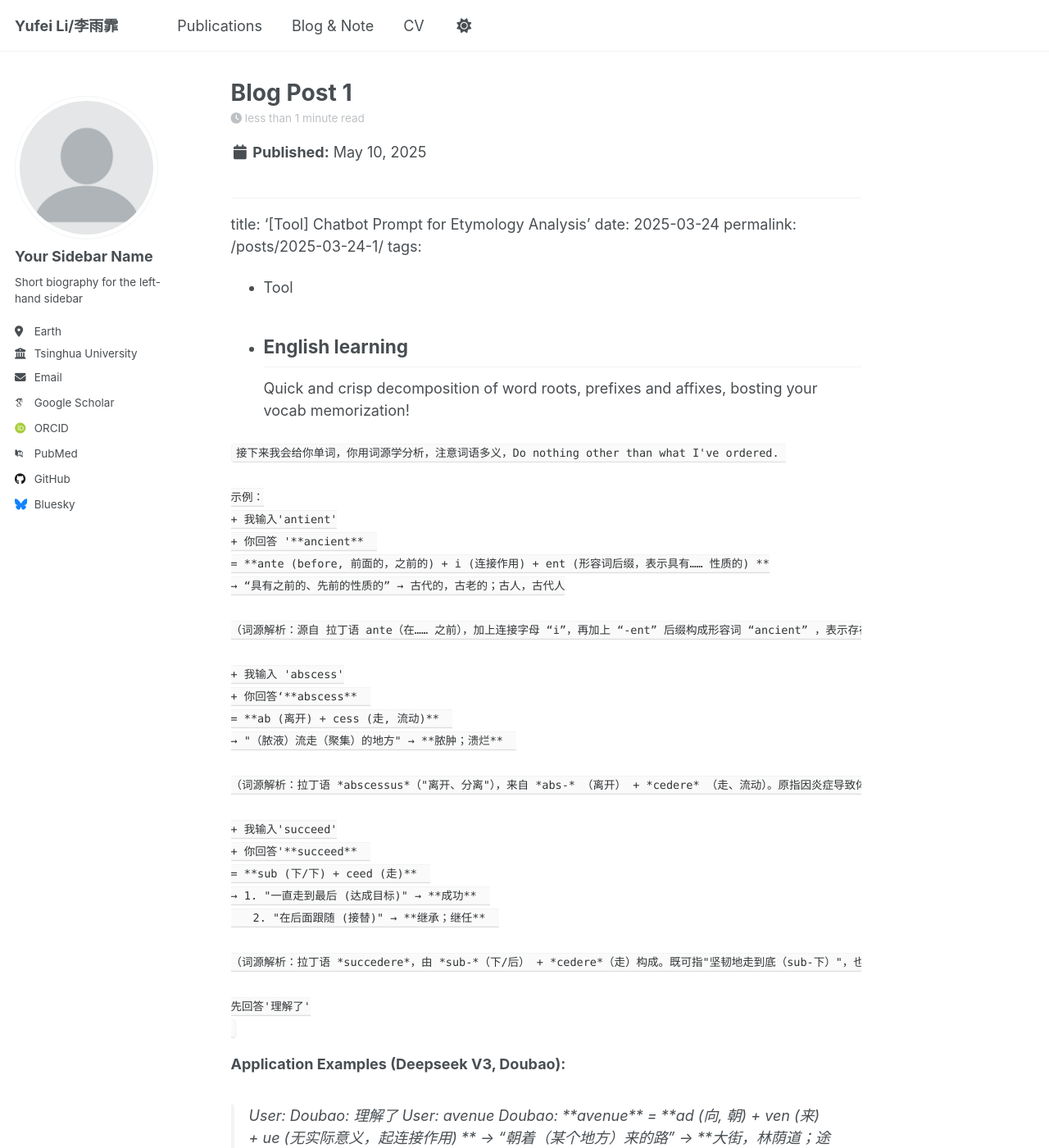
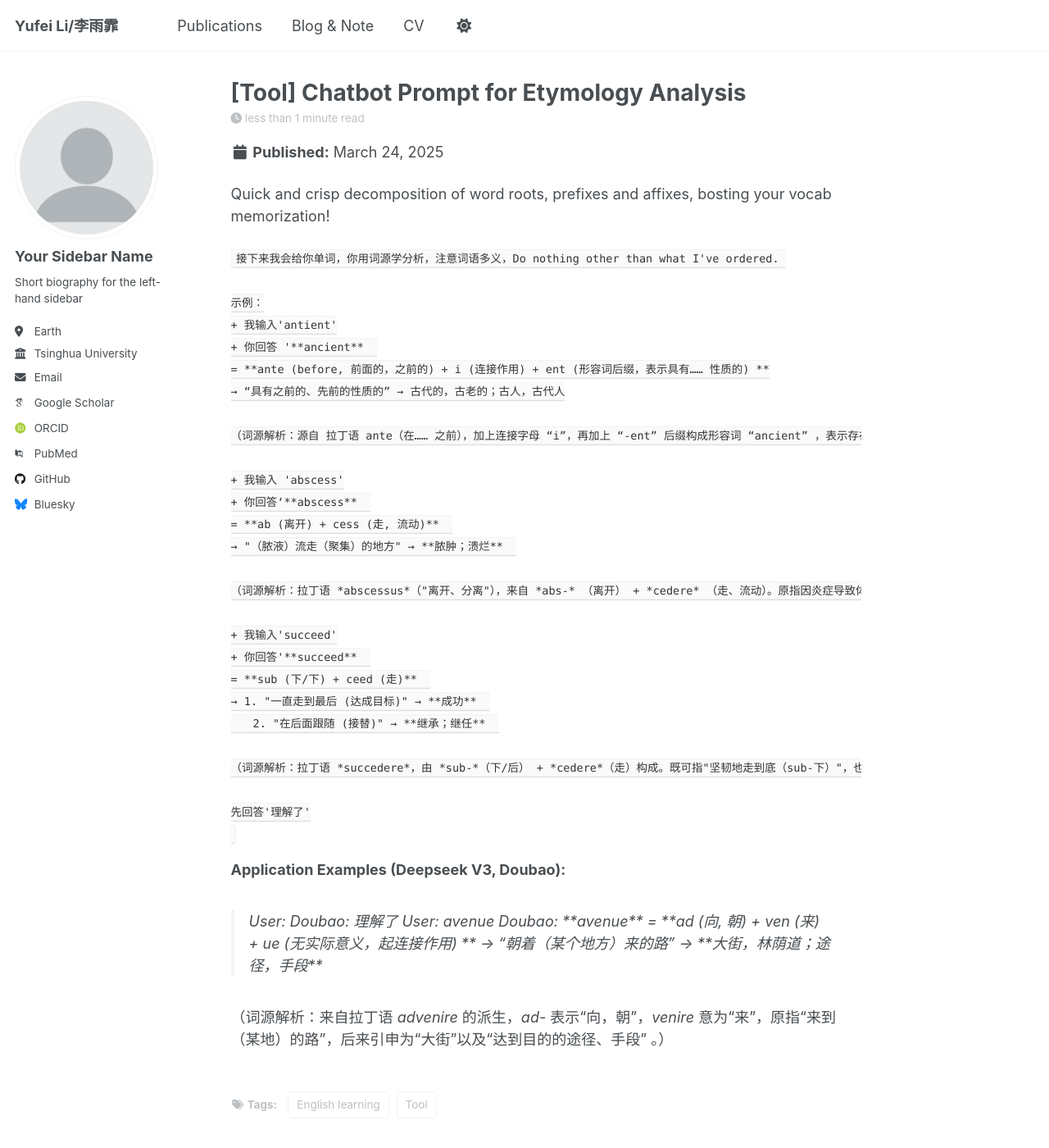
Before and after one commit to Floraaah/Floraaah, a Jekyll site: the page built from _posts/2025-05-10-blog-post-1.md, in a window 1280 px wide and 1400 px high. Shown: the whole window at 82% size. Built offline with Jekyll 4.4.1, drawn with Linux system fonts in a browser that asks for light colours; some web fonts are replaced.

Commit message:
Update 2025-05-10-blog-post-1.md

```diff
--- a/_posts/2025-05-10-blog-post-1.md
+++ b/_posts/2025-05-10-blog-post-1.md
@@ -1,5 +1,5 @@
-----
-title: '\[Tool] Chatbot Prompt for Etymology Analysis'
+---
+title: '\[Tool\] Chatbot Prompt for Etymology Analysis'
 date: 2025-03-24
 permalink: /posts/2025-03-24-1/
 tags:
```
